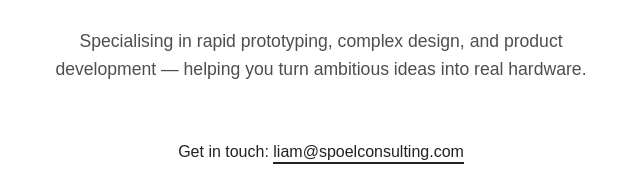
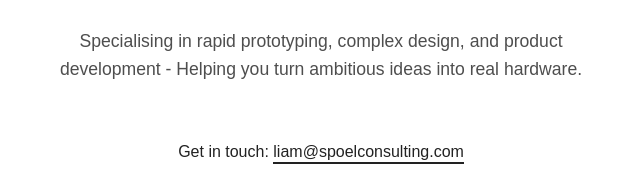
Before and after one commit to LiamSpoel/spoelconsulting, a plain HTML site: page index.html in a window 1280 px wide. Shown: the part 586-782 px from the top of the page, 319-959 px from the left. Drawn offline with Linux system fonts and the light colour scheme.

Commit message:
Update index.html
Adjusted Copy

```diff
--- a/index.html
+++ b/index.html
@@ -230,7 +230,7 @@
         <h1>Innovative Mechanical Engineering Solutions</h1>
 
         <div class="subtitle">
-            Specialising in rapid prototyping, complex design, and product development — helping you turn ambitious ideas into real hardware.
+            Specialising in rapid prototyping, complex design, and product development - Helping you turn ambitious ideas into real hardware.
         </div>
 
         <div class="contact">
```
